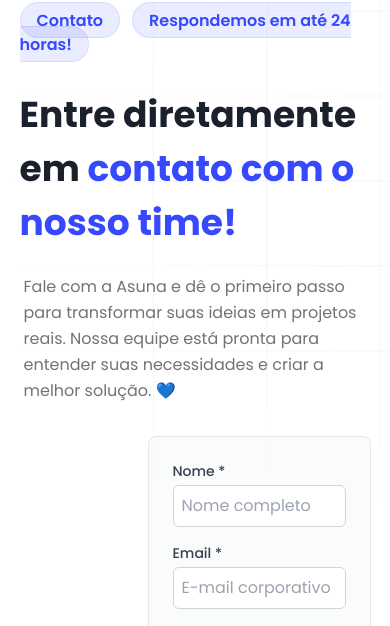
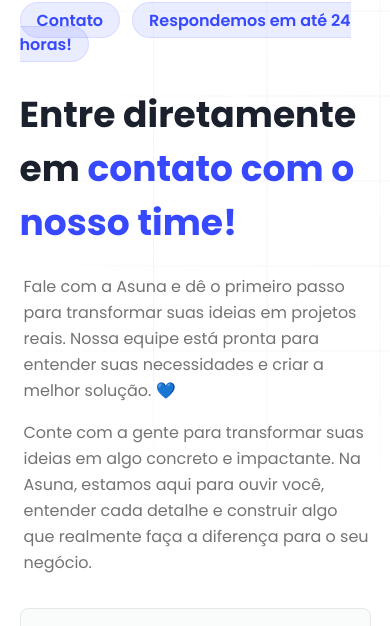
Before and after one commit to asuna-company/asuna-website, a Next.js app: page /contato in a window 390 px wide. Shown: the part 129-755 px from the top of the page. Built offline with nearby package versions, Linux system fonts and the light colour scheme.

Commit message:
feat: content

```diff
--- a/src/app/contato/sections/ContactContentSection.tsx
+++ b/src/app/contato/sections/ContactContentSection.tsx
@@ -25,16 +25,16 @@
             <TextBadge title="Contato" />
             <TextBadge title="Respondemos em até 24 horas!" />
           </div>
-          <div className="max-w-[800px]">
+          <div className="max-w-full xs:max-w-[800px]">
             <PrimaryText titleFirstPart="Entre diretamente em" titleSecondPart="contato com o nosso time!" maxWidth={800} alignLeft={true} />
             <h2 className="mt-2 pl-1 leading-relaxed text-neutral-500">
-              Fale com a Asuna e dê o primeiro passo para transformar suas ideias em projetos reais. Nossa equipe está pronta para entender
-              suas necessidades e criar a melhor solução. 💙
+              <p>Fale com a Asuna e dê o primeiro passo para transformar suas ideias em projetos reais. Nossa equipe está pronta para entender suas necessidades e criar a melhor solução. 💙</p>
+              <p className="mt-4">Conte com a gente para transformar suas ideias em algo concreto e impactante. Na Asuna, estamos aqui para ouvir você, entender cada detalhe e construir algo que realmente faça a diferença para o seu negócio.</p>
             </h2>
           </div>
         </div>
 
-        <div className="mt-8 w-full laptop:w-1/2 pl-32"> <ContactForm/> </div>
+        <div className="mt-8 w-full laptop:w-1/2 p-0 laptop:pl-32"> <ContactForm/> </div>
       </AbstractSection>
     </div>
   )
```
